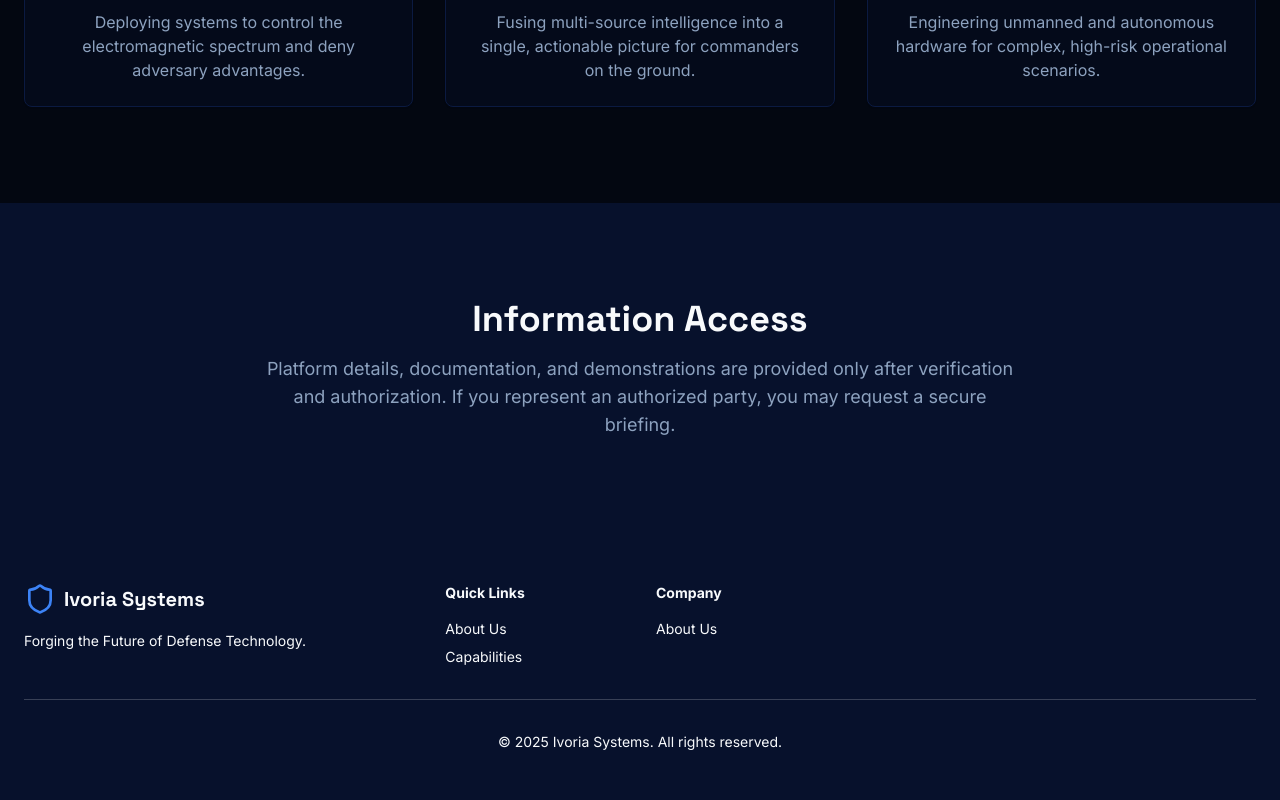
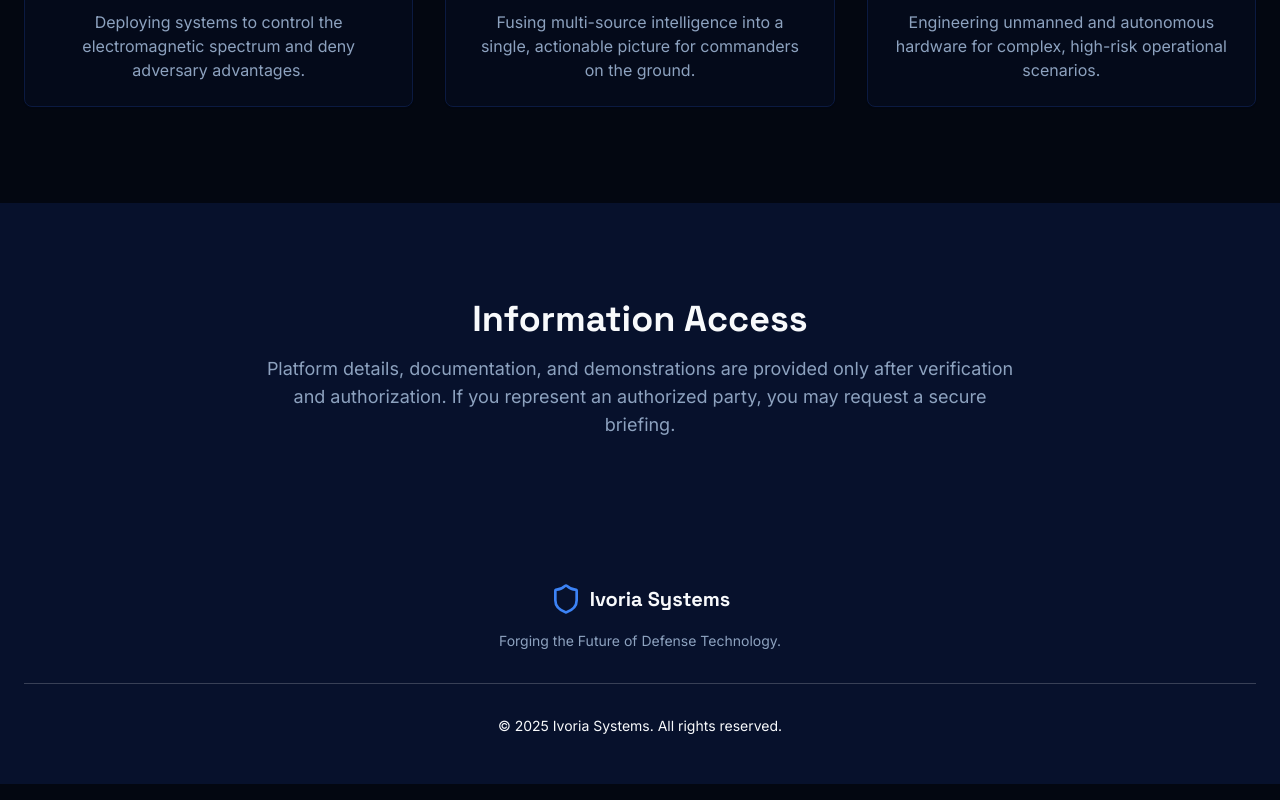
Before and after one commit to kabirpeswani/IvoriaSystems, a Next.js app: page / in a window 1280 px wide. Shown: the part 2161-2961 px from the top of the page. Built offline with nearby package versions, Linux system fonts and the light colour scheme.

Commit message:
remove (_for element div_)

```diff
--- a/src/components/layout/footer.tsx
+++ b/src/components/layout/footer.tsx
@@ -1,35 +1,19 @@
 import Link from "next/link";
-import { Shield, Twitter, Linkedin, Github } from "lucide-react";
-import { Button } from "@/components/ui/button";
+import { Shield } from "lucide-react";
 
 export function Footer() {
   return (
     <footer className="bg-secondary text-secondary-foreground">
       <div className="container mx-auto max-w-7xl px-4 py-12 md:px-6">
-        <div className="grid grid-cols-1 gap-8 md:grid-cols-3">
-          <div className="flex flex-col items-start gap-4">
+        <div className="flex flex-col items-center justify-center text-center">
+          <div className="flex flex-col items-center gap-4">
             <Link href="/" className="flex items-center gap-2" prefetch={false}>
               <Shield className="h-8 w-8 text-primary" />
               <span className="text-xl font-bold font-headline">Ivoria Systems</span>
             </Link>
-            <p className="text-sm">
+            <p className="text-sm text-muted-foreground">
               Forging the Future of Defense Technology.
             </p>
-          </div>
-          <div className="grid grid-cols-2 gap-8 text-sm">
-            <div>
-              <h4 className="font-semibold mb-4">Quick Links</h4>
-              <ul className="space-y-2">
-                <li><Link href="#about" className="hover:text-primary transition-colors">About Us</Link></li>
-                <li><Link href="#services" className="hover:text-primary transition-colors">Capabilities</Link></li>
-              </ul>
-            </div>
-            <div>
-              <h4 className="font-semibold mb-4">Company</h4>
-              <ul className="space-y-2">
-                <li><Link href="#" className="hover:text-primary transition-colors">About Us</Link></li>
-              </ul>
-            </div>
           </div>
         </div>
         <div className="mt-8 border-t border-secondary-foreground/20 pt-8 text-center text-sm">
```
